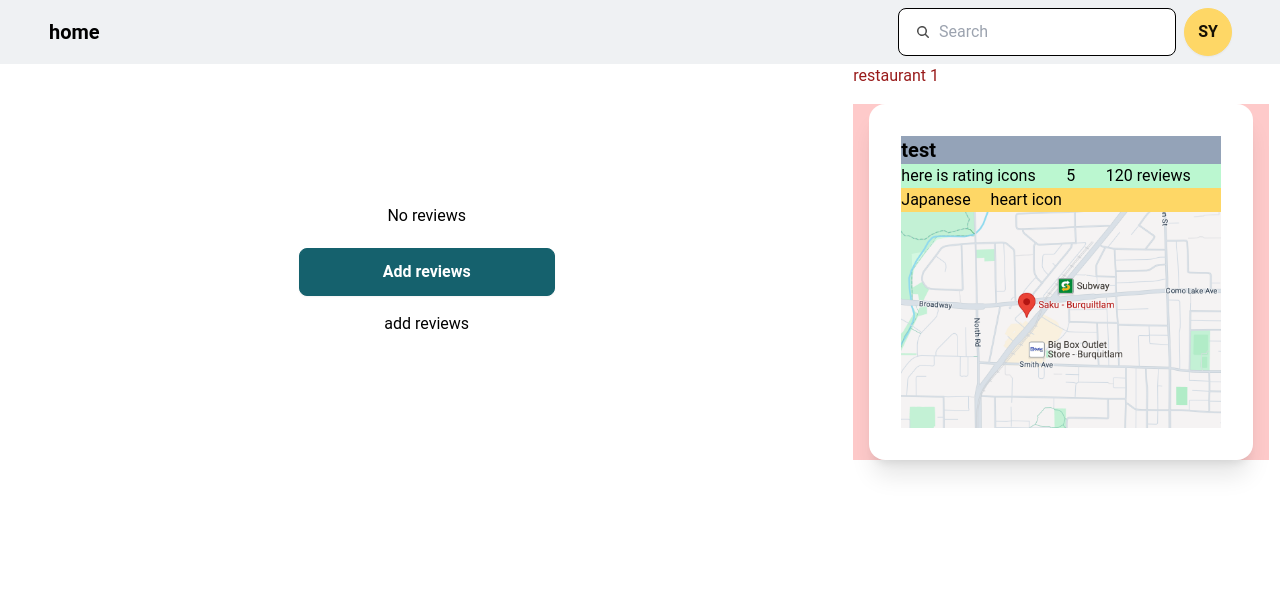
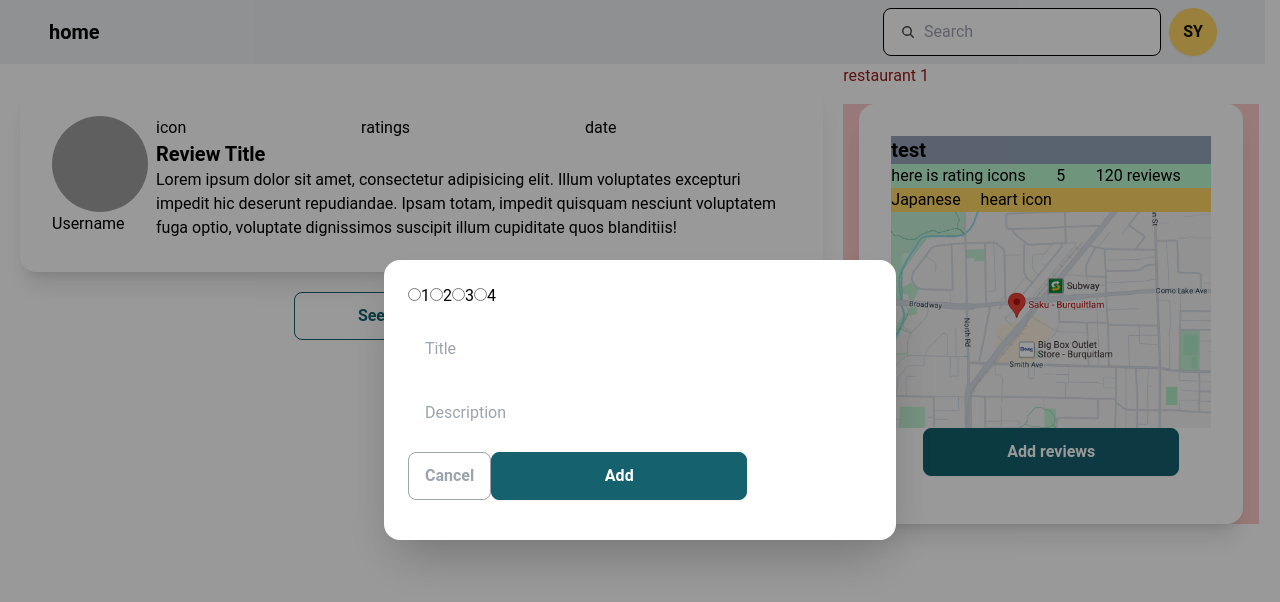
Before and after one commit to yll9108/restaurant_review, a Next.js app in the folder client/: page /restaurants/1 in a window 1280 px wide. Both pictures are taken after a click on the button "Add reviews". Shown: the top 602 px of the page. Built offline with nearby package versions, Linux system fonts and the light colour scheme; grey boxes are pictures that could not be loaded.

Commit message:
change addReviews content

```diff
--- a/client/src/app/components/detailPage/RestaurantWithMap.tsx
+++ b/client/src/app/components/detailPage/RestaurantWithMap.tsx
@@ -6,6 +6,7 @@ import Address from "../restaurant/Address";
 import RestaurantMap from "./RestaurantMap";
 import { RestaurantMockData, restaurantMockData } from "./mockdata";
 import { Button } from "@/components/common/button";
+import AddReview from "../review/AddReview";
 
 // Add noReviews prop to RestaurantWithMap component
 interface RestaurantWithMapProps {
@@ -26,9 +27,7 @@ function RestaurantWithMap({ noReviews }: RestaurantWithMapProps) {
               {/* Render button only if noReviews is false */}
               {!noReviews && (
                 <div className="text-center">
-                  <Button type={0} className="w-1/2">
-                    Add review
-                  </Button>
+                  <AddReview />
                 </div>
               )}
             </div>
--- a/client/src/app/components/review/AddReview.tsx
+++ b/client/src/app/components/review/AddReview.tsx
@@ -1,7 +1,57 @@
+import { Button } from "@/components/common/button";
 import React from "react";
 
 function AddReview() {
-  return <div>add reviews</div>;
+  return (
+    <>
+      <Button
+        type={0}
+        onClick={() => {
+          if (document) {
+            (
+              document.getElementById("my_modal_1") as HTMLFormElement
+            ).showModal();
+          }
+        }}
+      >
+        Add reviews
+      </Button>
+      <dialog id="my_modal_1" className="modal">
+        <div className="modal-box">
+          {/* <div className="modal-action"> */}
+          <form method="dialog" className="flex flex-col gap-4">
+            {/* if there is a button in form, it will close the modal */}
+            <div className="flex">
+              <label>
+                <input type="radio" name="options" />1
+              </label>
+              <label>
+                <input type="radio" name="options" />2
+              </label>
+              <label>
+                <input type="radio" name="options" />3
+              </label>
+              <label>
+                <input type="radio" name="options" />4
+              </label>
+            </div>
+
+            <input type="text" className="input" placeholder="Title" />
+            <input type="text" className="input" placeholder="Description" />
+            <div className="flex">
+              <Button type={3} className="btn">
+                Cancel
+              </Button>
+              <Button type={0} className="btn">
+                Add
+              </Button>
+            </div>
+          </form>
+        </div>
+        {/* </div> */}
+      </dialog>
+    </>
+  );
 }
 
 export default AddReview;
--- a/client/src/app/components/review/NoReviews.tsx
+++ b/client/src/app/components/review/NoReviews.tsx
@@ -4,25 +4,16 @@ import AddReview from "./AddReview";
 
 function NoReviews() {
   // addReviews set as false, means you don't need to add Reviews now.
-  const [addReviews, setAddReviews] = useState(false);
-  const toggleAddReviews = () => {
-    setAddReviews(!addReviews);
-    console.log("setAddReviews", addReviews);
-  };
+  // const [addReviews, setAddReviews] = useState(false);
+  // const toggleAddReviews = () => {
+  //   setAddReviews(!addReviews);
+  //   console.log("setAddReviews", addReviews);
+  // };
   return (
     <>
       <div className="flex flex-col items-center justify-center h-full">
         <div className="mb-5">No reviews</div>
-        <Button
-          type={0}
-          onClick={() => {
-            toggleAddReviews();
-          }}
-        >
-          Add reviews
-        </Button>
-        {/* when addReviews become true, means you need to addReviews now */}
-        {addReviews && <AddReview />}
+        <AddReview />
       </div>
     </>
   );
--- a/client/src/app/restaurants/[restaurantId]/page.tsx
+++ b/client/src/app/restaurants/[restaurantId]/page.tsx
@@ -21,7 +21,7 @@ function Page() {
   const params = useParams();
   // console.log("params", params);
 
-  const [noReviews, setNoReviews] = useState(true);
+  const [noReviews, setNoReviews] = useState(false);
   // check if there's review, if yes, rendering PersonalReview, if not, rendering noReviews
 
   return (
```
